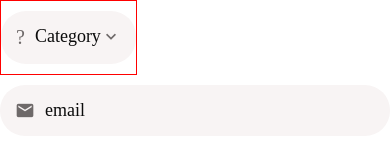
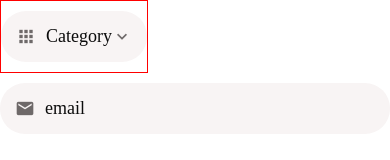
Before and after one commit to imransuet/Introduction-To-React-Native, a React Native app: screen / in a window 390 px wide. Shown: the top 160 px of the page. Built offline with nearby package versions, Linux system fonts and the light colour scheme.

Commit message:
showing Picker Items

```diff
--- a/App.js
+++ b/App.js
@@ -23,7 +23,7 @@ const categories=[
 
    <Screen>
 
-<AppPicker items={categories} icon="icon" placeholder="Category"/>
+<AppPicker items={categories} icon="apps" placeholder="Category"/>
 <AppTextInput icon="email"  placeholder="email"/>
    </Screen>
 
```
